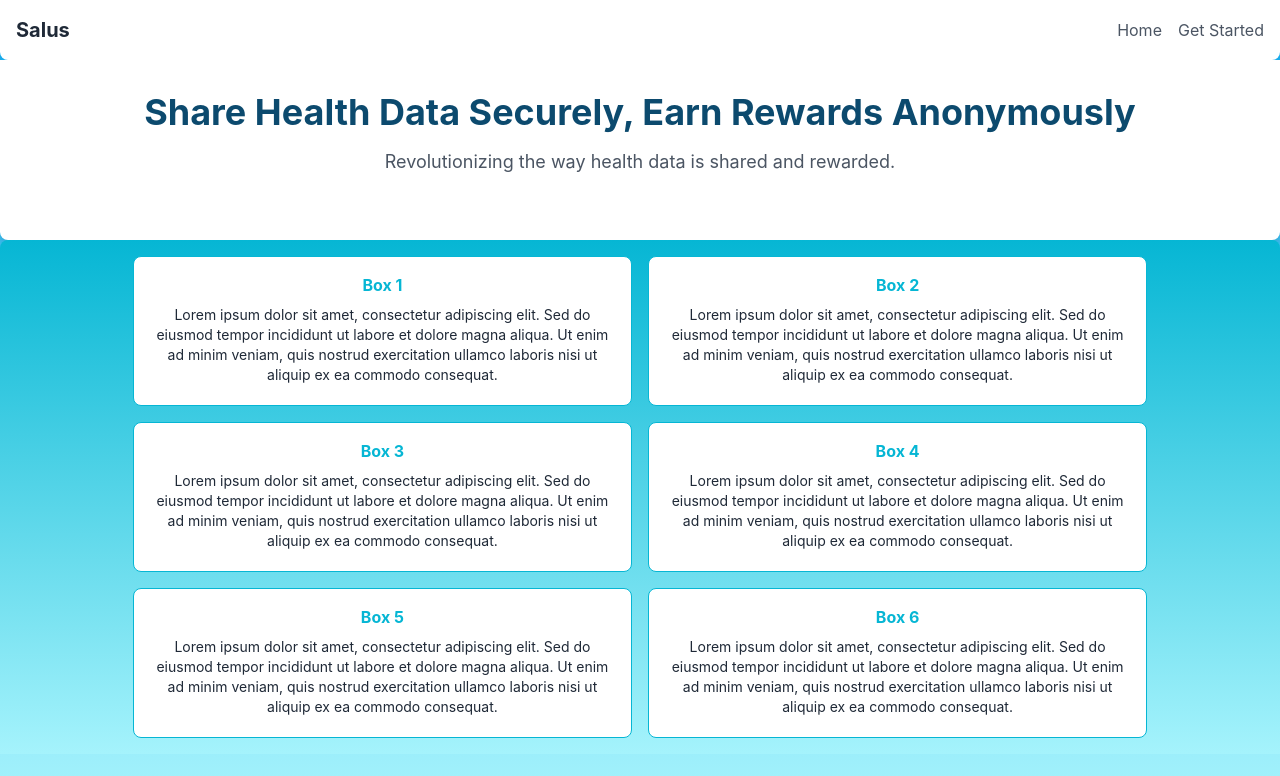
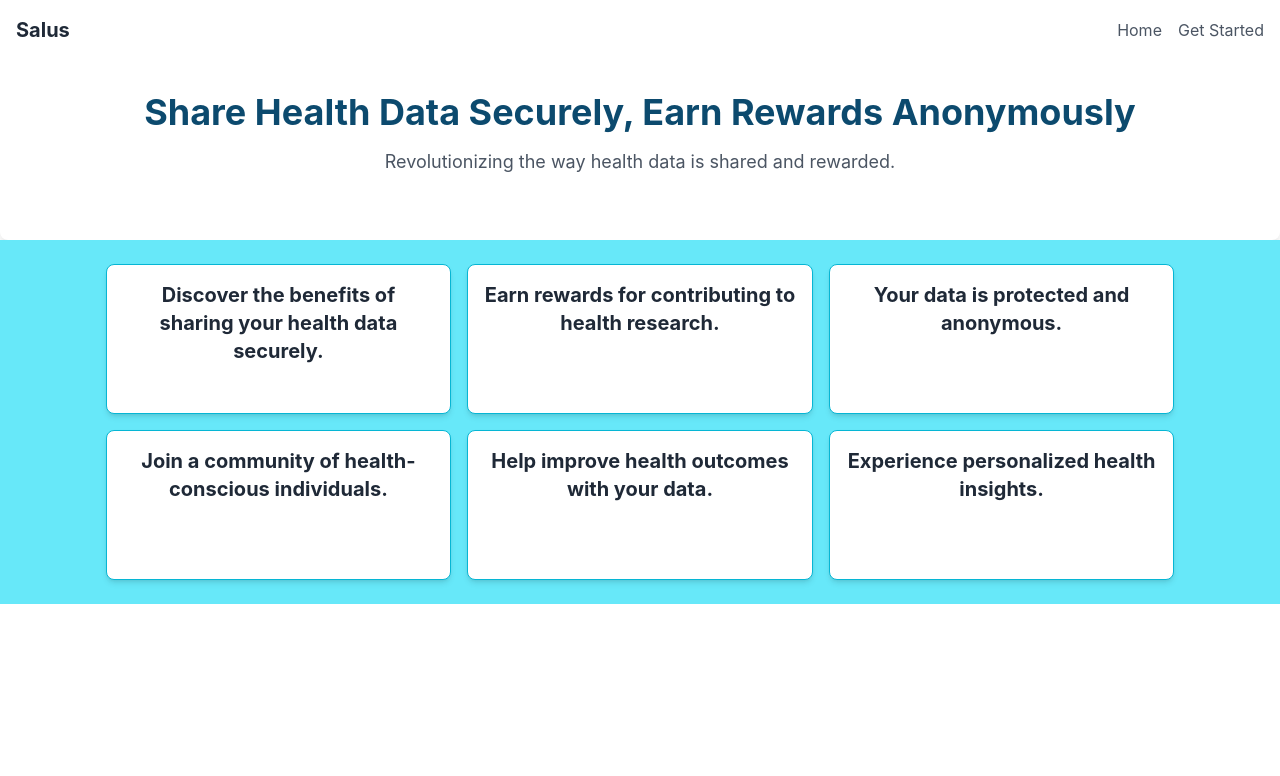
Before and after one commit to r-agni/ethglobalsf, a React (Create React App) app: page / in a window 1280 px wide. Shown: the top 776 px of the page. Built offline with nearby package versions, Linux system fonts and the light colour scheme.

Commit message:
design changes

```diff
--- a/src/pages/Getstarted.tsx
+++ b/src/pages/Getstarted.tsx
@@ -106,7 +106,9 @@ const Getstarted: React.FC = () => {
     };
 
     return (
-        <div className="relative w-full min-h-screen bg-white">
+        // <div className="relative w-full min-h-screen bg-white">
+        <div className="relative w-full min-h-screen bg-gradient-to-b from-sky-500 to-cyan-200">
+
             {/* Navigation Bar */}
             <NavBar />
 
--- a/src/pages/Home.tsx
+++ b/src/pages/Home.tsx
@@ -1,32 +1,60 @@
 // src/Home.js
 import React from 'react';
 import NavBar from './Navbar';
+
 const Home = () => {
+  // Define box data with title and content
+  const boxes = [
+    {
+      title: "Discover the benefits of sharing your health data securely.",
+      content: ""
+    },
+    {
+      title: "Earn rewards for contributing to health research.",
+      content: ""
+    },
+    {
+      title: "Your data is protected and anonymous.",
+      content: ""
+    },
+    {
+      title: "Join a community of health-conscious individuals.",
+      content: ""
+    },
+    {
+      title: "Help improve health outcomes with your data.",
+      content: ""
+    },
+    {
+      title: "Experience personalized health insights.",
+      content: ""
+    },
+  ];
+
   return (
-    <div className="relative w-full min-h-screen bg-gradient-to-b from-sky-500 to-cyan-200">
+    <div className="relative w-full min-h-screen cyan-300">
       {/* Navigation Bar */}
       <NavBar />
 
-      {/* <div className="absolute inset-0 bg-gradient-to-br from-sky-100 to-cyan-50"></div> */}
-
       {/* Top Half */}
       <div className="relative z-10 p-8 bg-white rounded-b-lg shadow-lg flex flex-col items-center justify-center h-1/2">
-        <h1 className="text-4xl font-bold text-center mb-4 text-sky-900">Share Health Data Securely, Earn Rewards Anonymously
-        </h1>
+        <h1 className="text-4xl font-bold text-center mb-4 text-sky-900">Share Health Data Securely, Earn Rewards Anonymously</h1>
         <p className="text-lg text-center text-gray-600 mb-8 max-w-3xl mx-auto">
           Revolutionizing the way health data is shared and rewarded.
         </p>
       </div>
 
-        {/* Bottom Half */}
-      <div className="relative z-10 p-4 rounded-t-lg bg-gradient-to-b from-cyan-500 to-cyan-200 h-1/2 flex flex-wrap justify-center gap-4">
-        {[...Array(6)].map((_, index) => (
-      <div key={index} className="w-[40%] min-h-[150px] bg-white rounded-lg p-4 text-center border border-cyan-500">
-        <span className="font-bold text-cyan-500">Box {index + 1}</span>
-        <p className="mt-2 text-sm text-gray-800">{`Lorem ipsum dolor sit amet, consectetur adipiscing elit. Sed do eiusmod tempor incididunt ut labore et dolore magna aliqua. Ut enim ad minim veniam, quis nostrud exercitation ullamco laboris nisi ut aliquip ex ea commodo consequat.`}</p>
+      {/* Unified Bottom Section with Solid Background */}
+      <div className="relative z-10 p-4 bg-cyan-300 h-1/2 flex flex-wrap justify-center gap-4 items-center">
+        <div className="flex flex-wrap justify-center w-full max-w-6xl">
+          {boxes.map((box, index) => (
+            <div key={index} className="w-full sm:w-[45%] lg:w-[30%] min-h-[150px] bg-white rounded-lg p-4 text-center border border-cyan-500 shadow-md hover:shadow-lg transition-shadow duration-300 mx-2 my-2">
+              <span className="font-bold text-gray-800 text-xl">{box.title}</span>
+              <p className="mt-2 text-sm text-gray-800">{box.content}</p>
+            </div>
+          ))}
+        </div>
       </div>
-      ))}
-    </div>
     </div>
   );
 };
```
